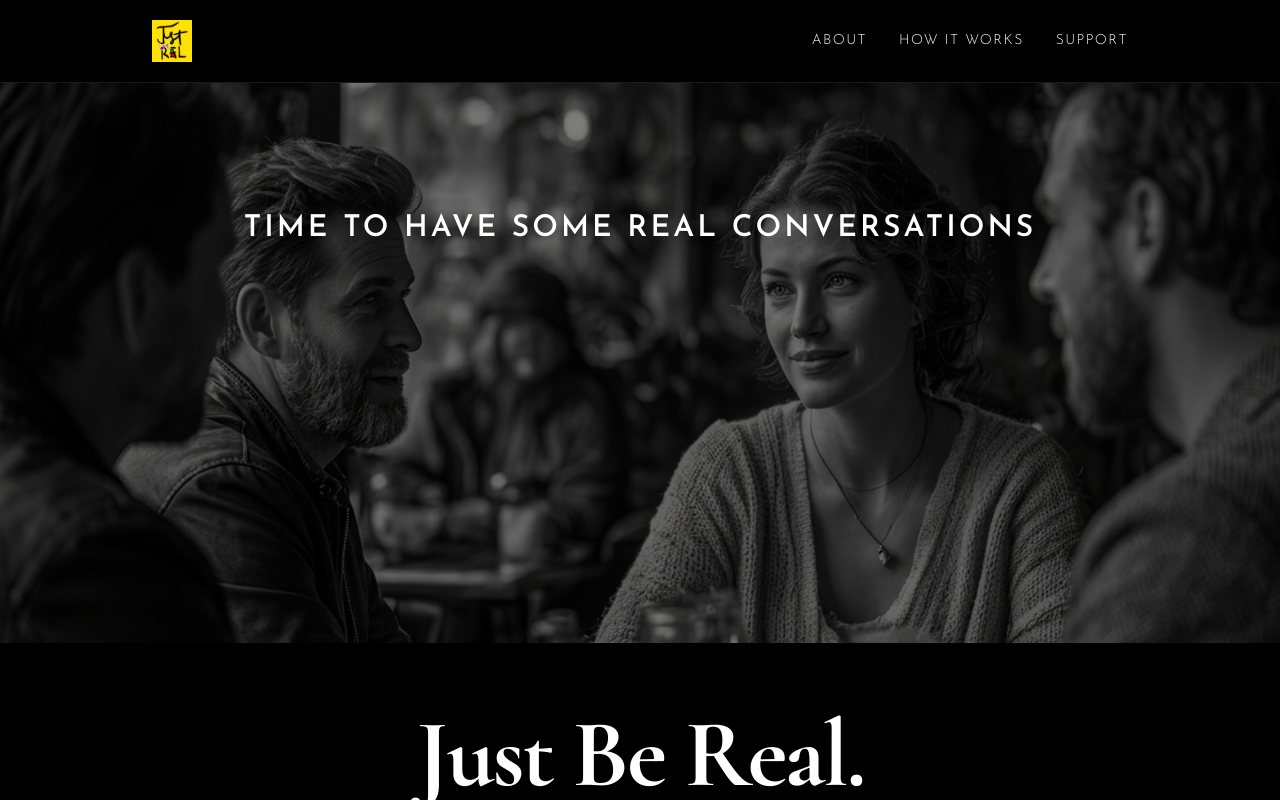
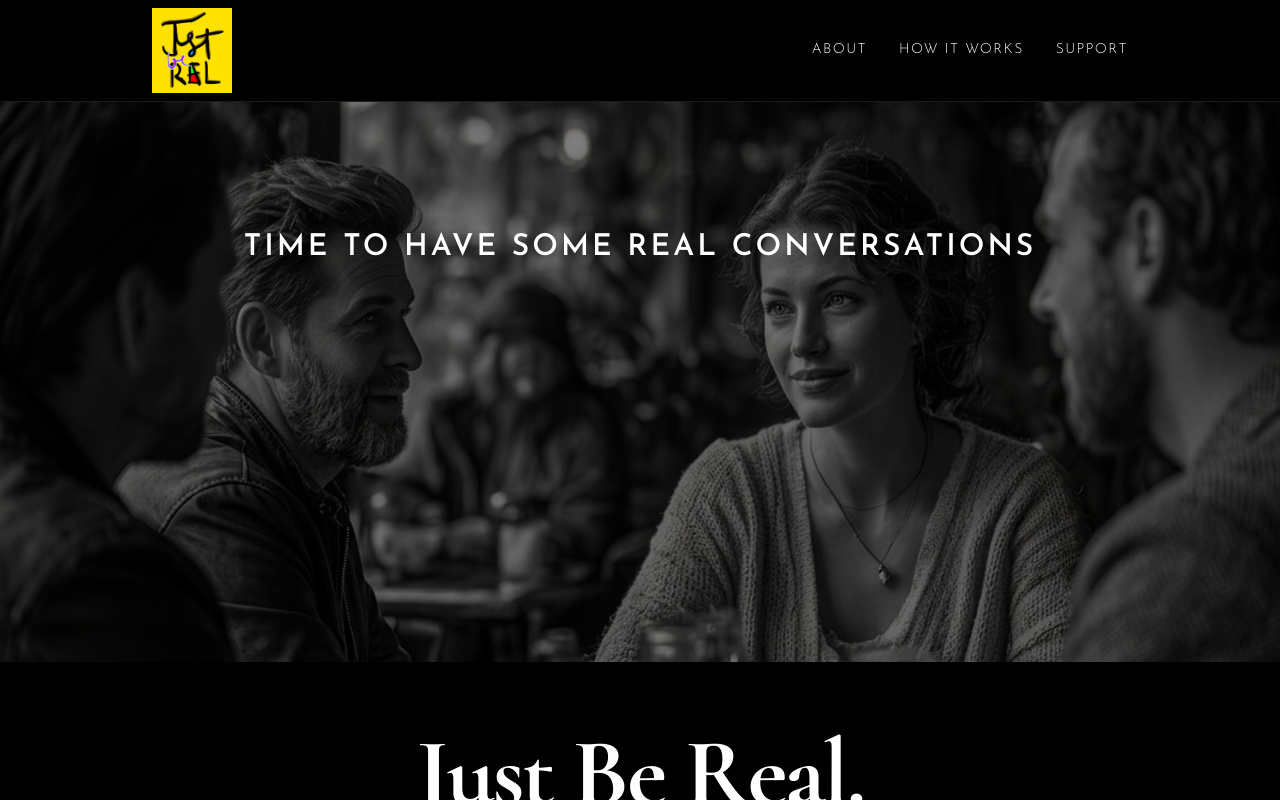
Before and after one commit to Anooppjay/justbereal-website, a Next.js app: page / in a window 1280 px wide. Shown: the top 800 px of the page. Built offline with nearby package versions, Linux system fonts and the light colour scheme.

Commit message:
Styling: beta writeup matches subsection body (font-sans, font-light, text-xl, text-white/80). Nav: logo 40→80px, py-5→py-2.

```diff
--- a/app/page.tsx
+++ b/app/page.tsx
@@ -104,7 +104,7 @@ export default function Home() {
         <div className="absolute inset-0 bg-black/50" />
         <div className="relative text-center px-6 max-w-2xl mx-auto">
           <h2 className="font-serif font-bold text-4xl sm:text-5xl text-white mb-4">For the conversationists</h2>
-          <p className="font-serif text-white text-base sm:text-lg leading-relaxed">
+          <p className="font-sans font-light text-xl leading-relaxed text-white/80">
             The light bringers those who still believes in magic. Real connections start somewhere, let&apos;s begin by igniting those conversations that are straight up must have.
           </p>
         </div>
--- a/components/Nav.tsx
+++ b/components/Nav.tsx
@@ -15,9 +15,9 @@ export default function Nav() {
 
   return (
     <header className="w-full border-b border-white/10 relative">
-      <nav className="max-w-5xl mx-auto px-6 py-5 flex items-center justify-between">
+      <nav className="max-w-5xl mx-auto px-6 py-2 flex items-center justify-between">
         <Link href="/" className="flex items-center">
-          <Image src="/logo.png" alt="Just Be Real" width={40} height={40} priority />
+          <Image src="/logo.png" alt="Just Be Real" width={80} height={80} priority />
         </Link>
 
         {/* Desktop links */}
@@ -50,7 +50,7 @@ export default function Nav() {
               className="flex items-center"
               onClick={() => setOpen(false)}
             >
-              <Image src="/logo.png" alt="Just Be Real" width={40} height={40} priority />
+              <Image src="/logo.png" alt="Just Be Real" width={80} height={80} priority />
             </Link>
             <button
               className="text-2xl leading-none"
```
